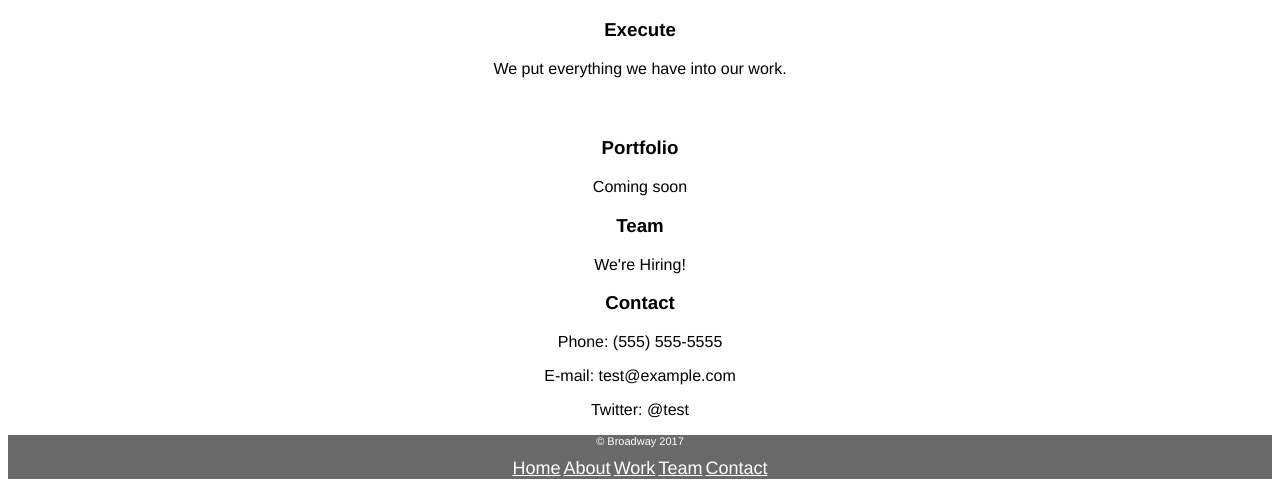
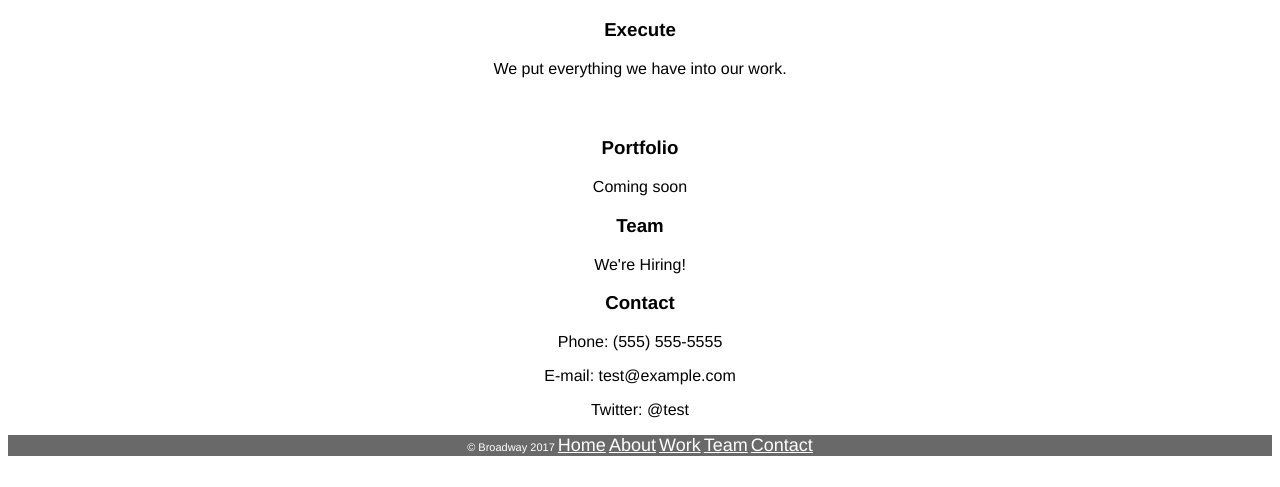
Before and after one commit to fangchuan1911/Broadway, a plain HTML site: page index.html in a window 1280 px wide. Shown: the part 1351-1838 px from the top of the page. Drawn offline with Linux system fonts and the light colour scheme.

```diff
--- a/index.html
+++ b/index.html
@@ -10,7 +10,6 @@
 <div id="home">
   <div class="image">
     <h1>Broadway Design</h1>
-
         <a href="#home">Home</a><br>
         <a href="#process">Process</a><br>
         <a href="#work">Work</a><br>
@@ -58,13 +57,13 @@
 </div>
 
 <div class="footer">
-  <p>© Broadway 2017</p> <nav>
+  <p>© Broadway 2017
     <a href="#home">Home</a>
     <a href="#process">About</a>
     <a href="#work">Work</a>
     <a href="#team">Team</a>
     <a href="#contact">Contact</a>
-  </nav>
+  </p>
 </div>
 
   </body>
```
